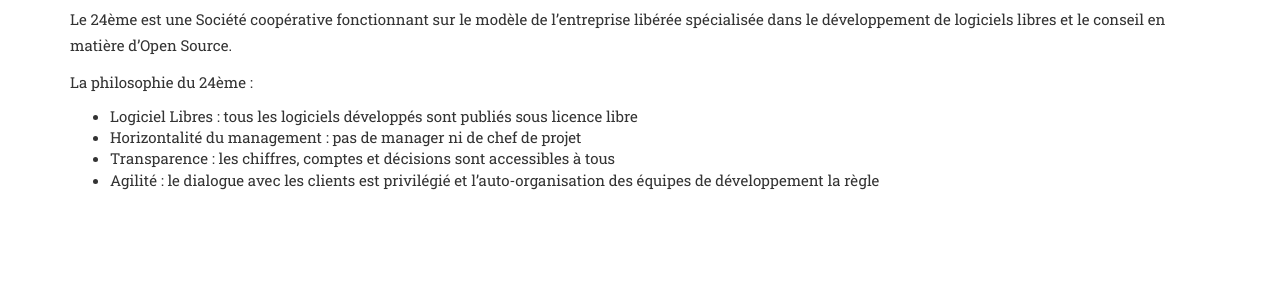
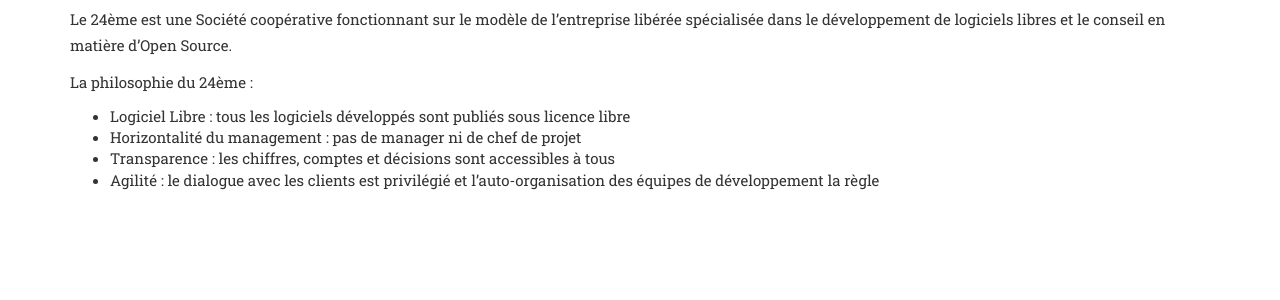
Before and after one commit to Arnaud75/24eme.fr, a Jekyll site: the page built from devenir-cooperateur.md, in a window 1280 px wide and 900 px high, scrolled down 1035 px. Shown: the part 533-833 px from the top of the window. Built offline with Jekyll 4.4.1, drawn with Linux system fonts in a browser that asks for light colours; some web fonts are replaced; our own code applies the rules of GitHub Pages for plain Markdown files.

Commit message:
Accords LL

```diff
--- a/devenir-cooperateur.md
+++ b/devenir-cooperateur.md
@@ -55,7 +55,7 @@
 
 La philosophie du 24ème :
 
- - Logiciel Libres : tous les logiciels développés sont publiés sous licence libre
+ - Logiciel Libre : tous les logiciels développés sont publiés sous licence libre
  - Horizontalité du management : pas de manager ni de chef de projet
  - Transparence : les chiffres, comptes et décisions sont accessibles à tous
  - Agilité : le dialogue avec les clients est privilégié et l'auto-organisation des équipes de développement la règle
```
